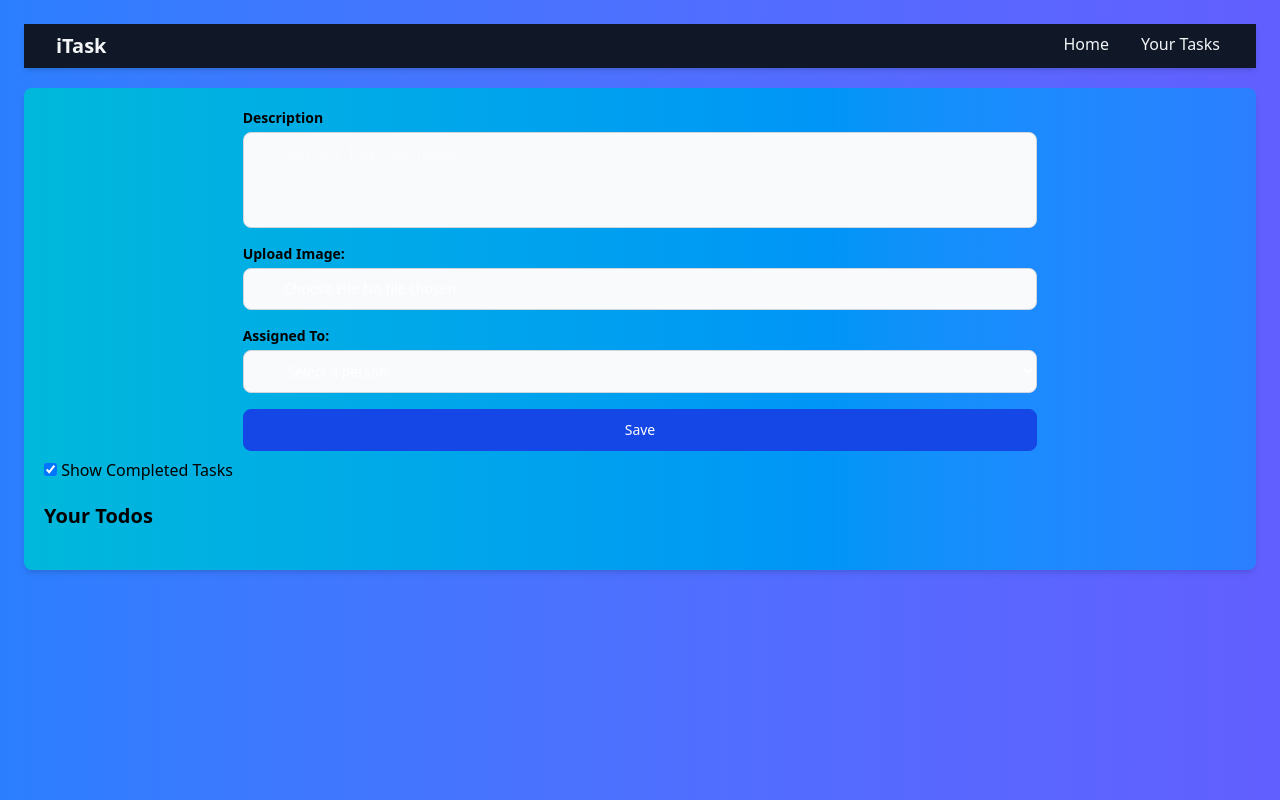
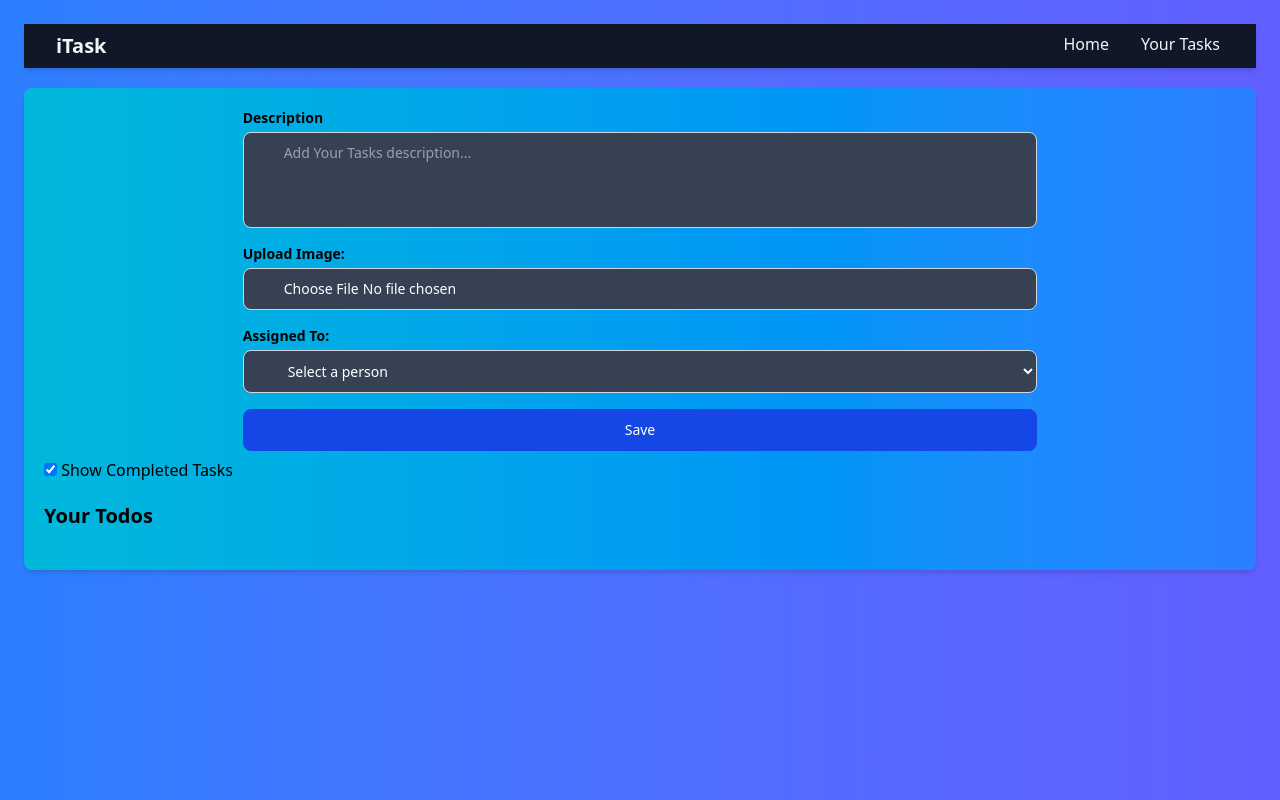
Before and after one commit to mdsajib360/react-task-editor-app, a React (Vite) app: page / in a window 1280 px wide. Built offline with nearby package versions, Linux system fonts and the light colour scheme.

Commit message:
task editor update

```diff
--- a/src/Components/Todo.jsx
+++ b/src/Components/Todo.jsx
@@ -155,7 +155,7 @@ const handleInputChange = (e) => {
       <label className="block text-sm font-bold mb-1">Description </label>
       <textarea
         onChange={handleInputChange}
-        className="w-full h-24 resize-none bg-gray-50 border border-gray-300 text-white text-sm rounded-lg focus:ring-blue-500 focus:border-blue-500 block ps-10 p-2.5 dark:bg-gray-700 dark:border-gray-600"
+        className="w-full h-24 resize-none  border border-gray-300 text-white text-sm rounded-lg focus:ring-blue-500 focus:border-blue-500 block ps-10 p-2.5 bg-gray-700 dark:border-gray-600"
         placeholder="Add Your Tasks description..."
         required
         value={todo}
@@ -170,7 +170,7 @@ const handleInputChange = (e) => {
         type="file"
         accept="image/*"
         onChange={handleImageChange}
-        className="w-full bg-gray-50 border border-gray-300 text-white text-sm rounded-lg focus:ring-blue-500 focus:border-blue-500 block ps-10 p-2.5 dark:bg-gray-700 dark:border-gray-600"
+        className="w-full  border border-gray-300 text-white text-sm rounded-lg focus:ring-blue-500 focus:border-blue-500 block ps-10 p-2.5 bg-gray-700 dark:border-gray-600"
       />
     </div>
 
@@ -180,7 +180,7 @@ const handleInputChange = (e) => {
       <select
         value={assignedTo}
         onChange={(e) => setAssignedTo(e.target.value)}
-        className="w-full bg-gray-50 border border-gray-300 text-white text-sm rounded-lg focus:ring-blue-500 focus:border-blue-500 block ps-10 p-2.5 dark:bg-gray-700 dark:border-gray-600"
+        className="w-full  border border-gray-300 text-white text-sm rounded-lg focus:ring-blue-500 focus:border-blue-500 block ps-10 p-2.5 bg-gray-700 dark:border-gray-600"
       >
         <option value="">Select a person</option>
         <option value="Faria">Faria</option>
```
